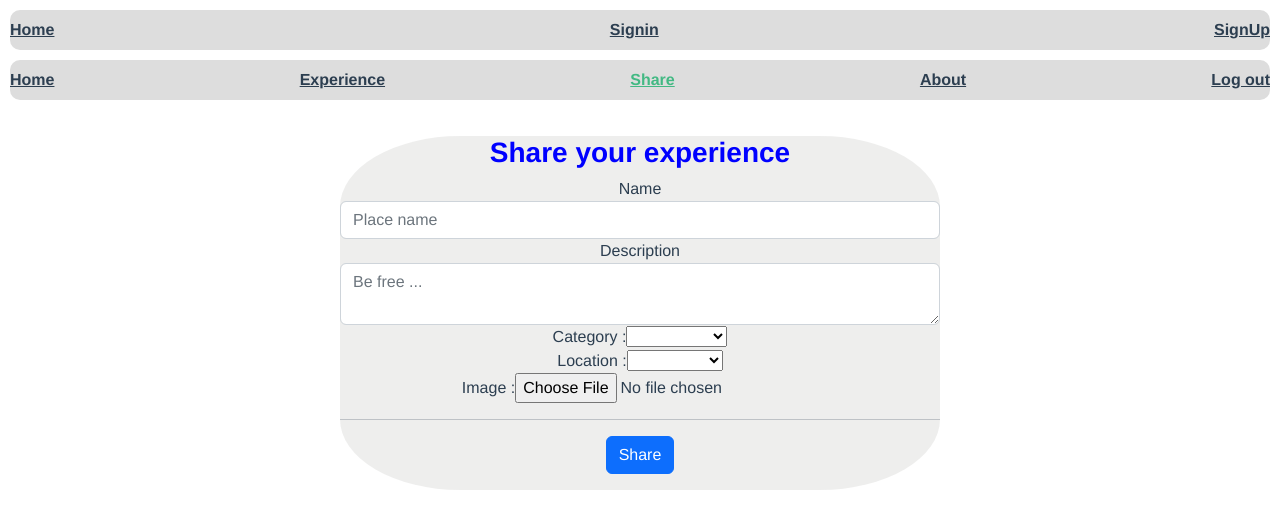
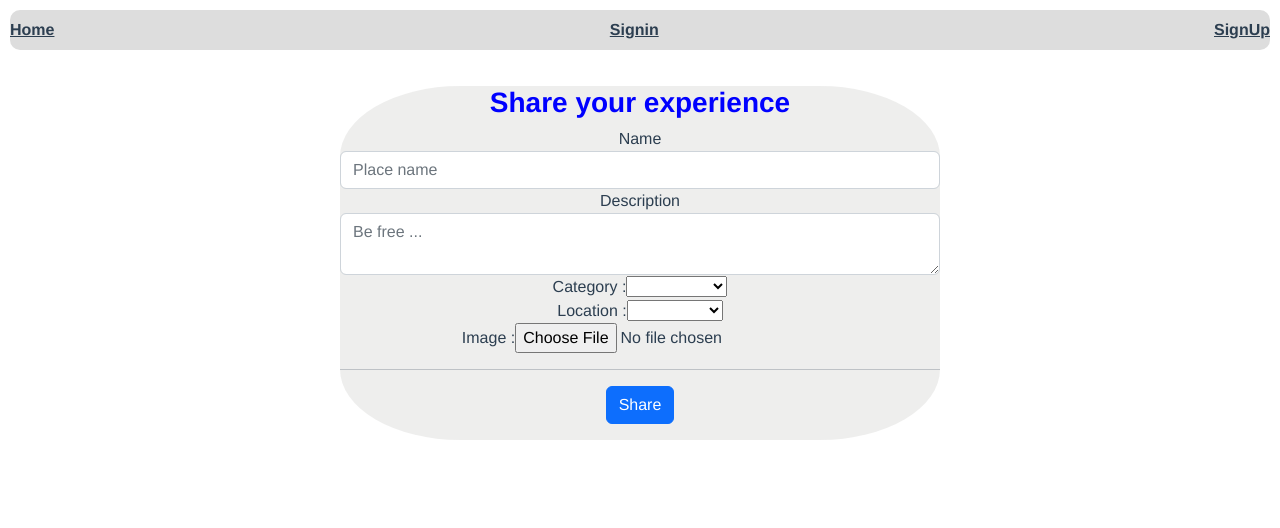
Before and after one commit to Trust-us/Trust-us, a Vue app in the folder client/: page /share in a window 1280 px wide. Shown: the top 528 px of the page. Built offline with nearby package versions, Linux system fonts and the light colour scheme.

Commit message:
navbarsetting

```diff
--- a/client/src/views/HomeView.vue
+++ b/client/src/views/HomeView.vue
@@ -1,7 +1,6 @@
 <template>
 
   <div class="home">
-      <Exp_navbar/>
 
     <div class="box">
      <h3>hello from restaurant</h3>
@@ -19,13 +18,11 @@
 </template>
 
 <script>
-import Exp_navbar from '@/components/exp_navbar.vue';
 // @ is an alias to /src
 
 export default {
   name: 'HomeView',
   components: {
-    Exp_navbar,
 
 }
 }
--- a/client/src/views/shareExperience.vue
+++ b/client/src/views/shareExperience.vue
@@ -1,5 +1,4 @@
 <template lang="">
-  <exp_navbar />
   <div class="share">
     <div>
       <h3 style="color:blue"><b>Share your experience</b></h3>
@@ -59,12 +58,10 @@
 </template>
 <script>
 import axios from "axios";
-import exp_navbar from "../components/exp_navbar.vue";
 
 export default {
   name: "shareExperience",
   components: {
-    exp_navbar,
   }, data() {
     return {
       post: {
```
Also changed, not shown: client/src/App.vue (+6 -2 lines), client/src/components/HelloWorld.vue (deleted).
